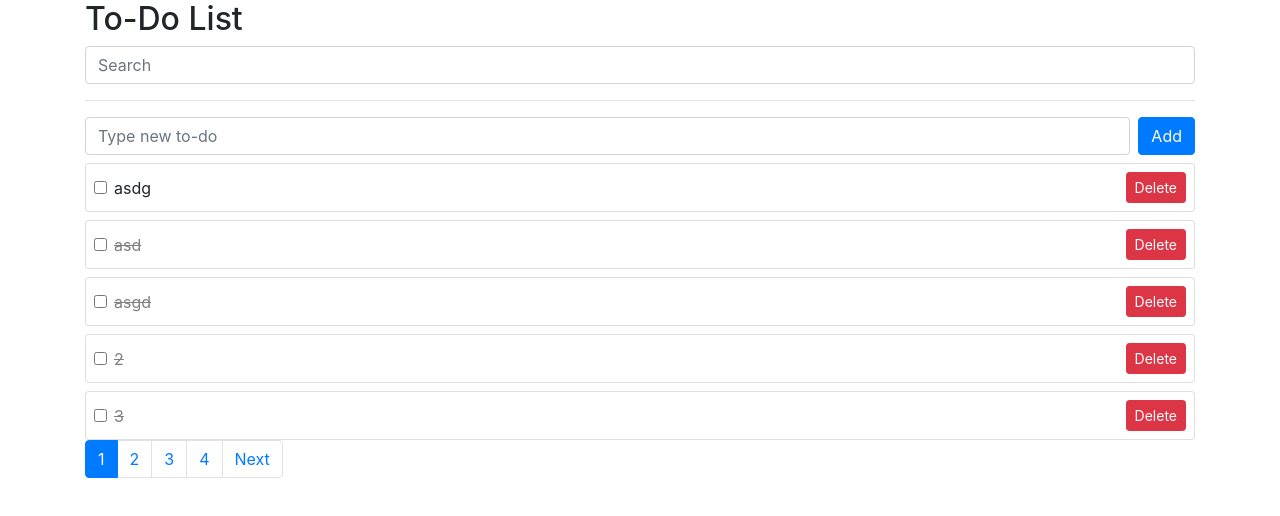
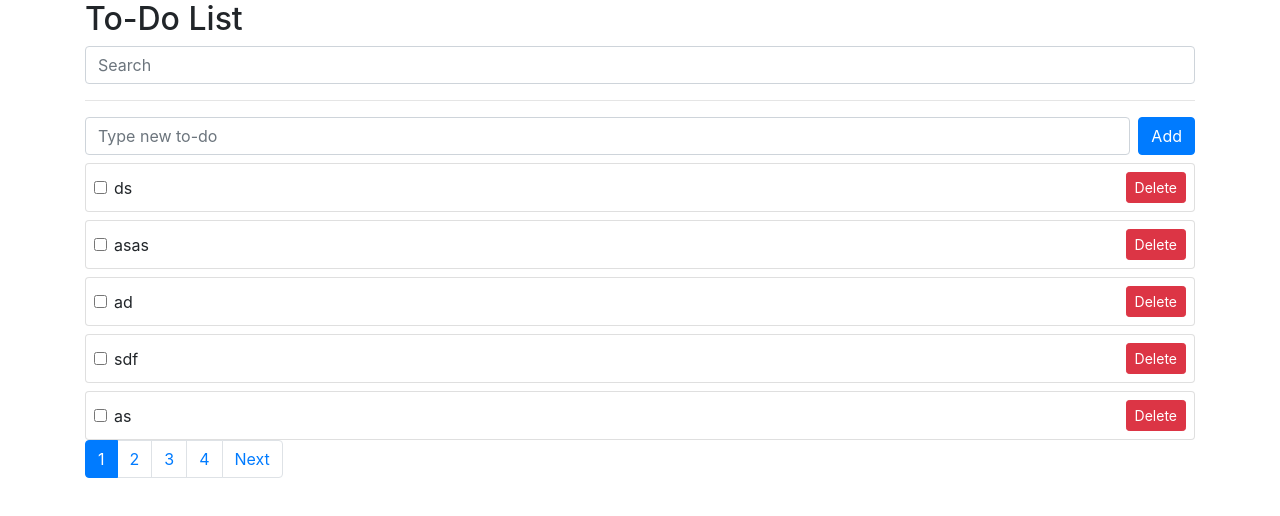
Before and after one commit to eunyeong1328/metanetVue, a Vue app: page / in a window 1280 px wide. Shown: the top 516 px of the page. Built offline with nearby package versions, Linux system fonts and the light colour scheme; data requests are answered from the project's data file.

Commit message:
fix: fix server 글 추가/삭제해도 페이지에 글갯수(5개) 유지

```diff
--- a/db.json
+++ b/db.json
@@ -6,29 +6,9 @@
       "id": 4
     },
     {
-      "subject": "asd",
-      "completed": true,
-      "id": 6
-    },
-    {
-      "subject": "asgd",
-      "completed": true,
-      "id": 7
-    },
-    {
       "subject": "2",
       "completed": true,
       "id": 8
-    },
-    {
-      "subject": "3",
-      "completed": true,
-      "id": 9
-    },
-    {
-      "subject": "4",
-      "completed": false,
-      "id": 10
     },
     {
       "subject": "7",
@@ -71,16 +51,6 @@
       "id": 18
     },
     {
-      "subject": "dgh",
-      "completed": false,
-      "id": 19
-    },
-    {
-      "subject": "scfdvf",
-      "completed": false,
-      "id": 20
-    },
-    {
       "subject": "as",
       "completed": false,
       "id": 21
@@ -99,6 +69,16 @@
       "subject": "ad",
       "completed": false,
       "id": 24
+    },
+    {
+      "subject": "asas",
+      "completed": false,
+      "id": 25
+    },
+    {
+      "subject": "ds",
+      "completed": false,
+      "id": 26
     }
   ]
 }
--- a/src/App.vue
+++ b/src/App.vue
@@ -57,6 +57,7 @@ export default{
       getTodos(1);
     });
 
+
     const numberOfPages = computed(()=>{
         return Math.ceil(numberOfTodos.value/limit);
     });
@@ -75,11 +76,12 @@ export default{
     const addTodo = async (todo) => {
       error.value = '';
       try{ //await 이 작업을 먼저 실행
-        const res = await axios.post('http://localhost:3000/todos', {
+          await axios.post('http://localhost:3000/todos', {
           subject: todo.subject,
           completed: todo.completed
         });
-        todos.value.push(res.data);
+        //todos.value.push(res.data);
+        getTodos(1);//db에 있는 값 불러오면 된다.
       }catch(err){
           console.log(err);
           error.value = 'Something went wrong';
@@ -90,11 +92,10 @@ export default{
       currentPage.value = page;
       error.value = '';
       try{
-          const res = await axios.get(`http://localhost:3000/todos?subject_like=${searchText.value}&_page=${page}&_limit=${limit}`); //원하는 페이지만 글 갯수 출력
+          const res = await axios.get(`http://localhost:3000/todos?_sort=id&_order=desc&subject_like=${searchText.value}&_page=${page}&_limit=${limit}`); //원하는 페이지만 글 갯수 출력
           numberOfTodos.value = res.headers['x-total-count'];
          //console.log(res.headers['x-total-count']); //해당 글 갯수를 뽑아 낼 수 있다.
           todos.value = res.data;
-
       }catch(err){
         console.log(err);
         error.value = 'Something went wrong';
@@ -108,7 +109,8 @@ export default{
         const id = todos.value[index].id;
         try{//db에 있는 값을 삭제한다.
           await axios.delete('http://localhost:3000/todos/' + id);
-          todos.value.splice(index,1);
+          //todos.value.splice(index,1);
+          getTodos(1)
         }catch(err){
           console.log(err);
           error.value = 'Something went wrong';
```
